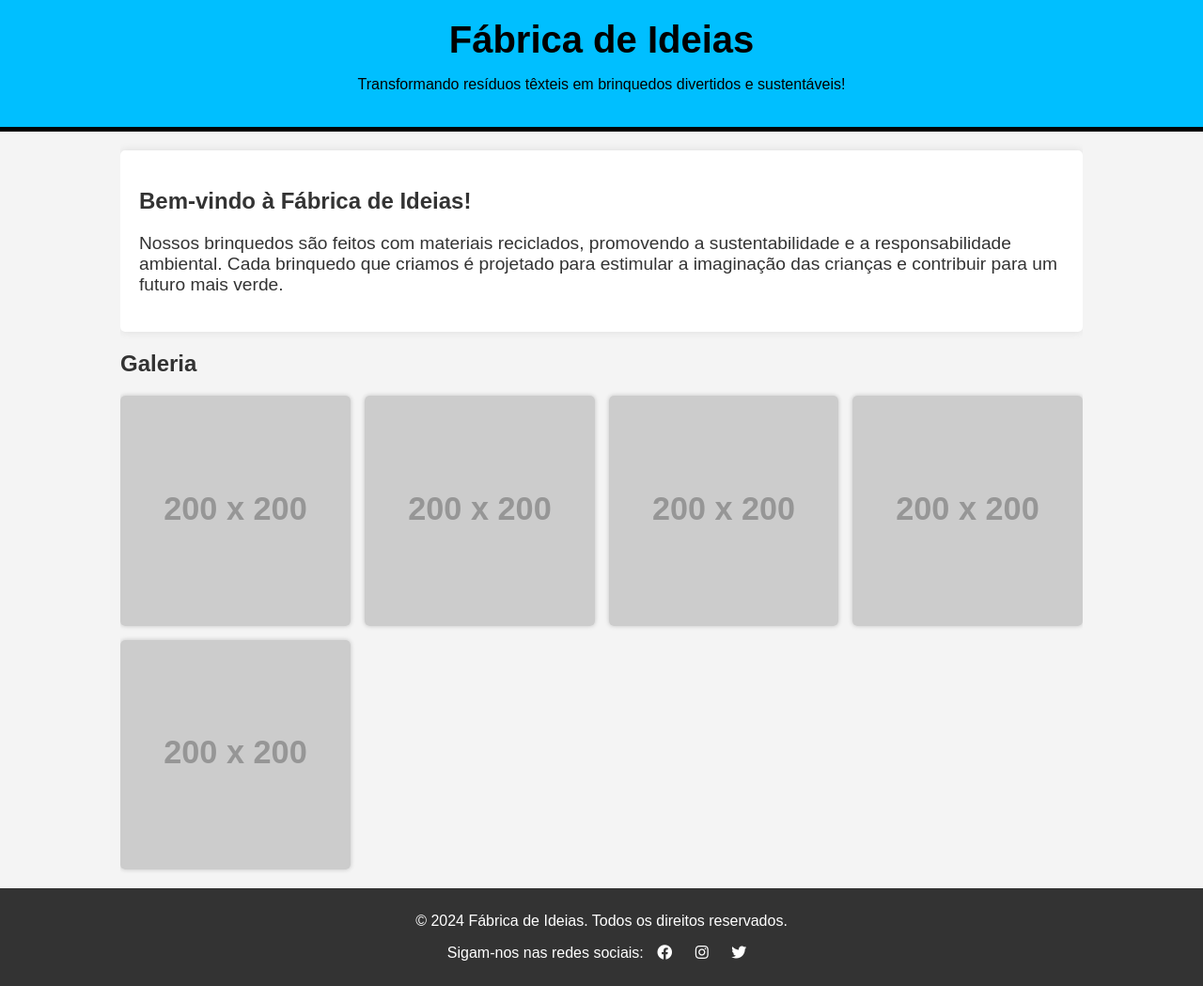
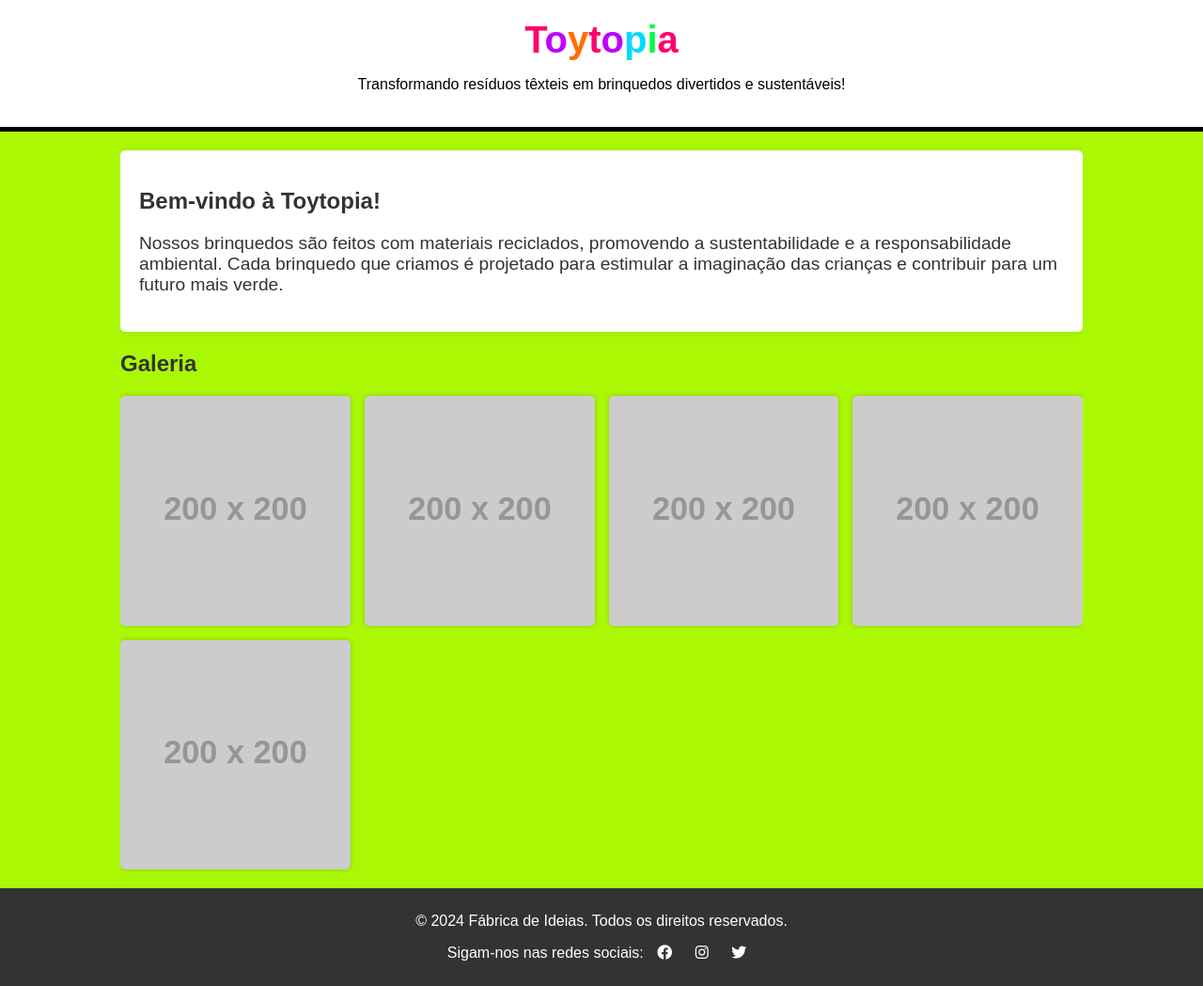
Before and after one commit to sam-abreu/Grupo10projetos, a Django app: page / in a window 1280 px wide. Shown: the whole page at 94% size. Run offline with Django 5.2, Linux system fonts and the light colour scheme; grey boxes labelled with a size stand in for pictures from a placeholder-image service; some libraries are stand-ins or nearby versions.

Commit message:
colocando o título de acordo com as especificações do time de design
utilizei javascript para deixar cada letra de uma cor

```diff
--- a/Projetos2/App_Projetos2/static/App_Projetos2/styles.css
+++ b/Projetos2/App_Projetos2/static/App_Projetos2/styles.css
@@ -2,11 +2,11 @@ body {
     font-family: 'Arial', sans-serif;
     margin: 0;
     padding: 0;
-    background-color: #f4f4f4; /* Fundo neutro */
+    background-color: #abf804; /* Fundo neutro */
     color: #333;
 }
 header {
-    background-color: #00BFFF; /* Azul claro */
+    background-color: #ffffff;
     color: #000; /* Cor do texto em preto */
     padding: 20px;
     text-align: center;
@@ -55,3 +55,29 @@ footer a {
     color: white;
     margin: 0 10px;
 }
+
+
+.color1 {
+  color: rgb(255, 0, 111);
+}
+.color2 {
+  color: rgb(191, 0, 255);
+}
+.color3 {
+    color: rgb(255, 111, 0);
+  }
+.color4 {
+  color: rgb(255, 0, 111);
+}
+.color5 {
+  color: rgb(191, 0, 255);
+}
+.color6 {
+  color: rgb(2, 217, 255);
+}
+.color7 {
+  color: rgb(4, 251, 70);
+}
+.color8 {
+  color: rgb(255, 0, 111);
+}
--- a/Projetos2/App_Projetos2/templates/home.html
+++ b/Projetos2/App_Projetos2/templates/home.html
@@ -3,20 +3,20 @@
 <head>
     <meta charset="UTF-8">
     <meta name="viewport" content="width=device-width, initial-scale=1.0">
-    <title>Fábrica de Ideias</title>
+    <title>Toytopia</title>
     {% load static %}
     <link rel="stylesheet" href="{% static 'App_Projetos2/styles.css' %}"> <!-- Link para o CSS -->
     <link rel="stylesheet" href="https://cdnjs.cloudflare.com/ajax/libs/font-awesome/5.15.4/css/all.min.css">
 </head>
 <body>
     <header>
-        <h1>Fábrica de Ideias</h1>
+        <h1 id="titleh1">Toytopia</h1>
         <p>Transformando resíduos têxteis em brinquedos divertidos e sustentáveis!</p>
     </header>
 
     <div class="container">
         <div class="intro">
-            <h2>Bem-vindo à Fábrica de Ideias!</h2>
+            <h2>Bem-vindo à Toytopia!</h2>
             <p>Nossos brinquedos são feitos com materiais reciclados, promovendo a sustentabilidade e a responsabilidade ambiental. Cada brinquedo que criamos é projetado para estimular a imaginação das crianças e contribuir para um futuro mais verde.</p>
         </div>
 
@@ -38,5 +38,28 @@
             <a href="#"><i class="fab fa-twitter"></i></a>
         </p>
     </footer>
+
+    <script>
+        const titleElement = document.getElementById("titleh1");
+        const titleText = titleElement.innerText;
+
+        // Array de classes CSS com cores
+        const colors = ['color1', 'color2', 'color3', 'color4', 'color5', 'color6', 'color7', 'color8'];
+
+        // Limpar o conteúdo original do título
+        titleElement.innerText = '';
+
+        // Adicionar cada letra como um <span> com uma cor diferente
+        for (let i = 0; i < titleText.length; i++) {
+            const span = document.createElement('span');
+            span.innerText = titleText[i];
+
+            // Atribuir uma cor baseada na posição (circular pelo array de cores)
+            span.classList.add(colors[i % colors.length]);
+
+            // Adicionar o <span> ao título
+            titleElement.appendChild(span);
+        }
+    </script>
 </body>
 </html>
```
